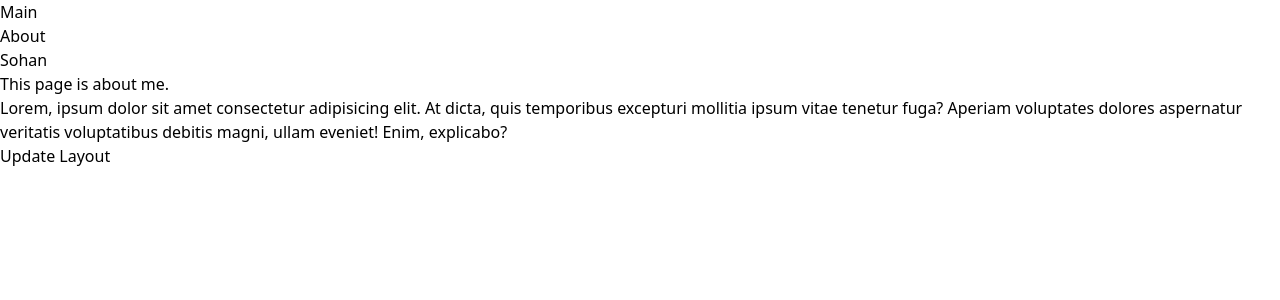
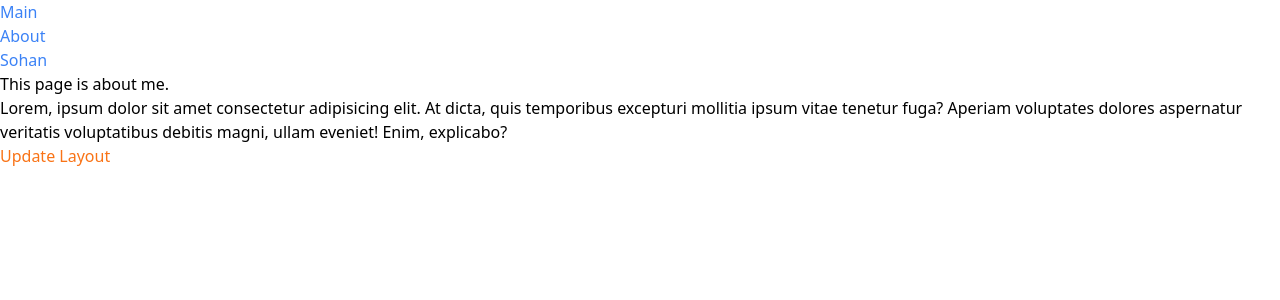
Before and after one commit to ProgrammerSohan/Nuxt-JS-Of-Sohan, a Nuxt app in the folder nuxt-blog/portfolio/: page /about in a window 1280 px wide. Shown: the top 300 px of the page. Built offline with nearby package versions, Linux system fonts and the light colour scheme.

Commit message:
extra tailwind

```diff
--- a/nuxt-blog/portfolio/layouts/default.vue
+++ b/nuxt-blog/portfolio/layouts/default.vue
@@ -3,13 +3,13 @@
         <nav>
             <ul>
                 <li>
-                    <NuxtLink to="/">Main</NuxtLink>
+                    <NuxtLink to="/" class="text-blue-500">Main</NuxtLink>
                 </li>
                 <li>
-                    <NuxtLink to="/about">About</NuxtLink>
+                    <NuxtLink to="/about" class="text-blue-500">About</NuxtLink>
                 </li>
                 <li>
-                    <NuxtLink to="/sohan">Sohan</NuxtLink>
+                    <NuxtLink to="/sohan" class="text-blue-500">Sohan</NuxtLink>
                 </li>
             </ul>
         </nav>
--- a/nuxt-blog/portfolio/pages/about.vue
+++ b/nuxt-blog/portfolio/pages/about.vue
@@ -4,7 +4,7 @@
        <p>Lorem, ipsum dolor sit amet consectetur adipisicing elit. At dicta, quis temporibus excepturi mollitia ipsum vitae tenetur fuga? Aperiam voluptates dolores aspernatur veritatis voluptatibus debitis magni, ullam eveniet! Enim, explicabo?</p>
     </div>
     <div>
-        <button @click="enableCustomLayout">Update Layout</button>
+        <button @click="enableCustomLayout" class="text-orange-500">Update Layout</button>
     </div>
 </template>
 <script setup>
```
